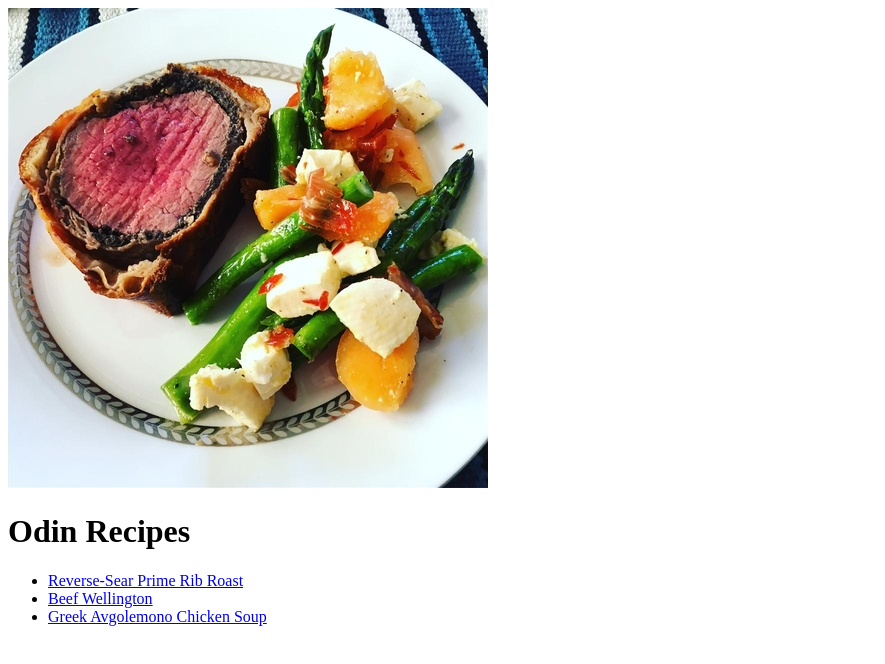
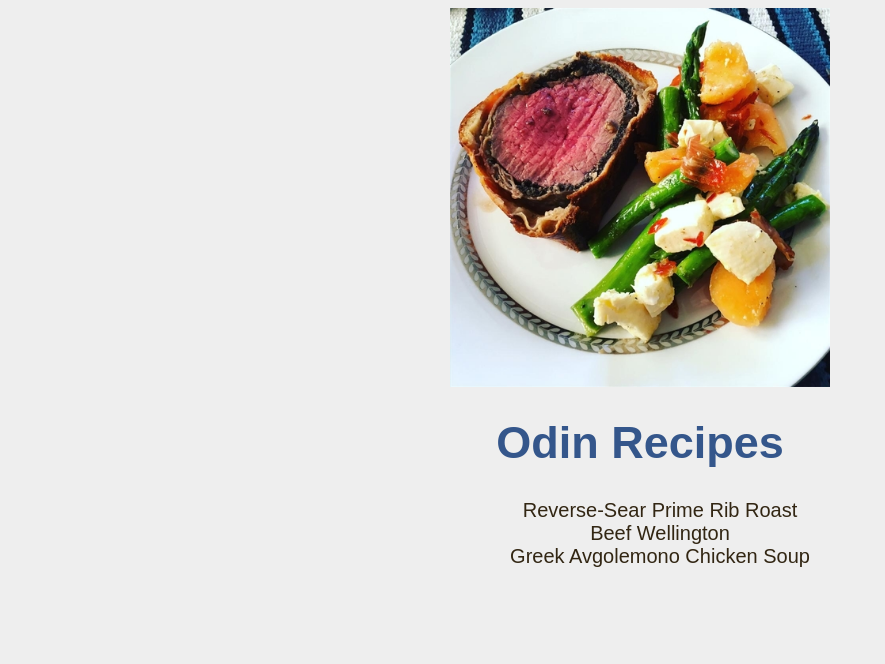
Before and after one commit to fajkor/odin-recipes, a plain HTML site: page index.html in a window 1280 px wide. Shown: the whole page, without its empty margins (0-885 px from the left). Drawn offline with Linux system fonts and the light colour scheme.

Commit message:
Added some styles to the HTML documents, edited README.md file

```diff
--- a/index.html
+++ b/index.html
@@ -3,19 +3,16 @@
   <head>
     <meta charset="UTF-8">
     <title>Odin Recipes</title>
+    <link rel="stylesheet" href="style.css">
   </head>
   <body>
     <img src="./img/beef-wellington-dish.jpg" alt="blank clipboard with fresh vegetables and herbs on a table">
     <h1>Odin Recipes</h1>
 
     <ul>
-      <li><a href="./recipes/prime-rib.html">Reverse-Sear Prime Rib Roast</a></li>
-      <li><a href="./recipes/beef-wellington.html">Beef Wellington</a></li>
-      <li><a href="./recipes/greek-avgolemono-chicken-soup.html">Greek Avgolemono Chicken Soup</a></li>
+      <li class="recipes"><a href="./recipes/prime-rib.html">Reverse-Sear Prime Rib Roast</a></li>
+      <li class="recipes"><a href="./recipes/beef-wellington.html">Beef Wellington</a></li>
+      <li class="recipes"><a href="./recipes/greek-avgolemono-chicken-soup.html">Greek Avgolemono Chicken Soup</a></li>
     </ul>
-
-
-
-
   </body>
 </html>
--- /dev/null
+++ b/style.css
@@ -0,0 +1,70 @@
+/*Throughout the page complementary colors and have been used */
+/**************************************************************/
+
+/*set background color of the website*/
+body {
+  background-color: #eeeeee;
+}
+
+/*make image size responsive and center it*/
+img {
+  height: auto;
+  width: 30%;
+  display: block;
+  margin-left: auto;
+  margin-right: auto;
+}
+
+/*Style main title, description, ingredients and steps. Group them together*/
+h1,
+h2,
+h3 {
+  color: #34568b;
+  font-family: Arial, Helvetica, sans-serif;
+  text-align: center;
+}
+
+/*set main title size*/
+h1 {
+  font-size: 45px;
+}
+
+/*set description size*/
+h2 {
+  font-size: 30px;
+}
+
+/*set ingredients and steps size*/
+h3 {
+  font-size: 26px;
+}
+
+/*center homepage recipes list*/
+.recipes {
+  text-align: center;
+  display: block;
+}
+
+/*style homepage recipes list*/
+a {
+  color: #322613;
+  font-size: 20px;
+  font-family: Arial, Helvetica, sans-serif;
+  text-decoration: none;
+}
+
+/*Style description, ingredients and steps.*/
+.description,
+ul li,
+ol li {
+  color: #322613;
+  font-family: Arial, Helvetica, sans-serif;
+  font-size: 16px;
+  text-align: start;
+}
+
+/*block display ingredients and steps to take the bullets and numbers away*/
+ul li,
+ol li {
+  display: block;
+}
```
Also changed, not shown: recipes/beef-wellington.html (+3 -2 lines), recipes/greek-avgolemono-chicken-soup.html (+2 -1 lines), recipes/prime-rib.html (+2 -1 lines), 1 other file.
